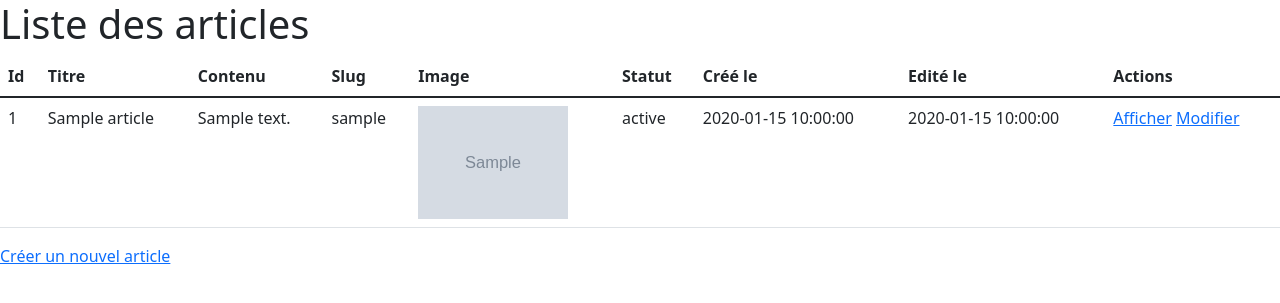
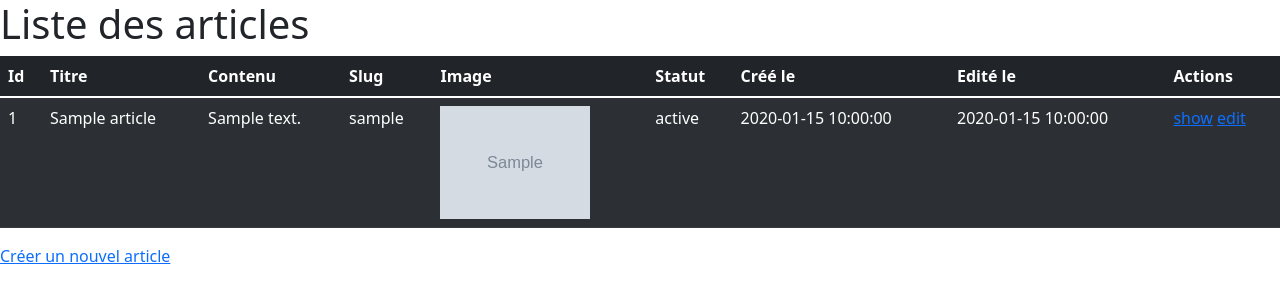
Before and after one commit to Ksouti/projet-eco-friendly-back, a Symfony app: template templates/article/list.html.twig in a window 1280 px wide. Shown: the top 303 px of the page. Run offline with Twig, Linux system fonts and the light colour scheme; the template is opened without the code that fills it: most values are stand-ins (such as "Sample title", 1, 10 or a date in 2020); grey boxes marked "Sample" are stand-in pictures; some libraries are stand-ins or nearby versions.

```diff
--- a/templates/article/list.html.twig
+++ b/templates/article/list.html.twig
@@ -5,7 +5,7 @@
 {% block body %}
     <h1>Liste des articles</h1>
 
-    <table class="table table-hover">
+    <table class="table table-dark table-striped">
         <thead>
             <tr>
                 <th>Id</th>
@@ -31,8 +31,8 @@
                 <td>{{ article.createdAt ? article.createdAt|date('Y-m-d H:i:s') : '' }}</td>
                 <td>{{ article.updatedAt ? article.updatedAt|date('Y-m-d H:i:s') : '' }}</td>
                 <td>
-                    <a href="{{ path('app_backoffice_articles_show', {'id': article.id}) }}">Afficher</a>
-                    <a href="{{ path('app_backoffice_articles_edit', {'id': article.id}) }}">Modifier</a>
+                    <a href="{{ path('app_backoffice_articles_show', {'id': article.id}) }}">show</a>
+                    <a href="{{ path('app_backoffice_articles_edit', {'id': article.id}) }}">edit</a>
                 </td>
             </tr>
         {% else %}
```
Also changed, not shown: 1 other file.
